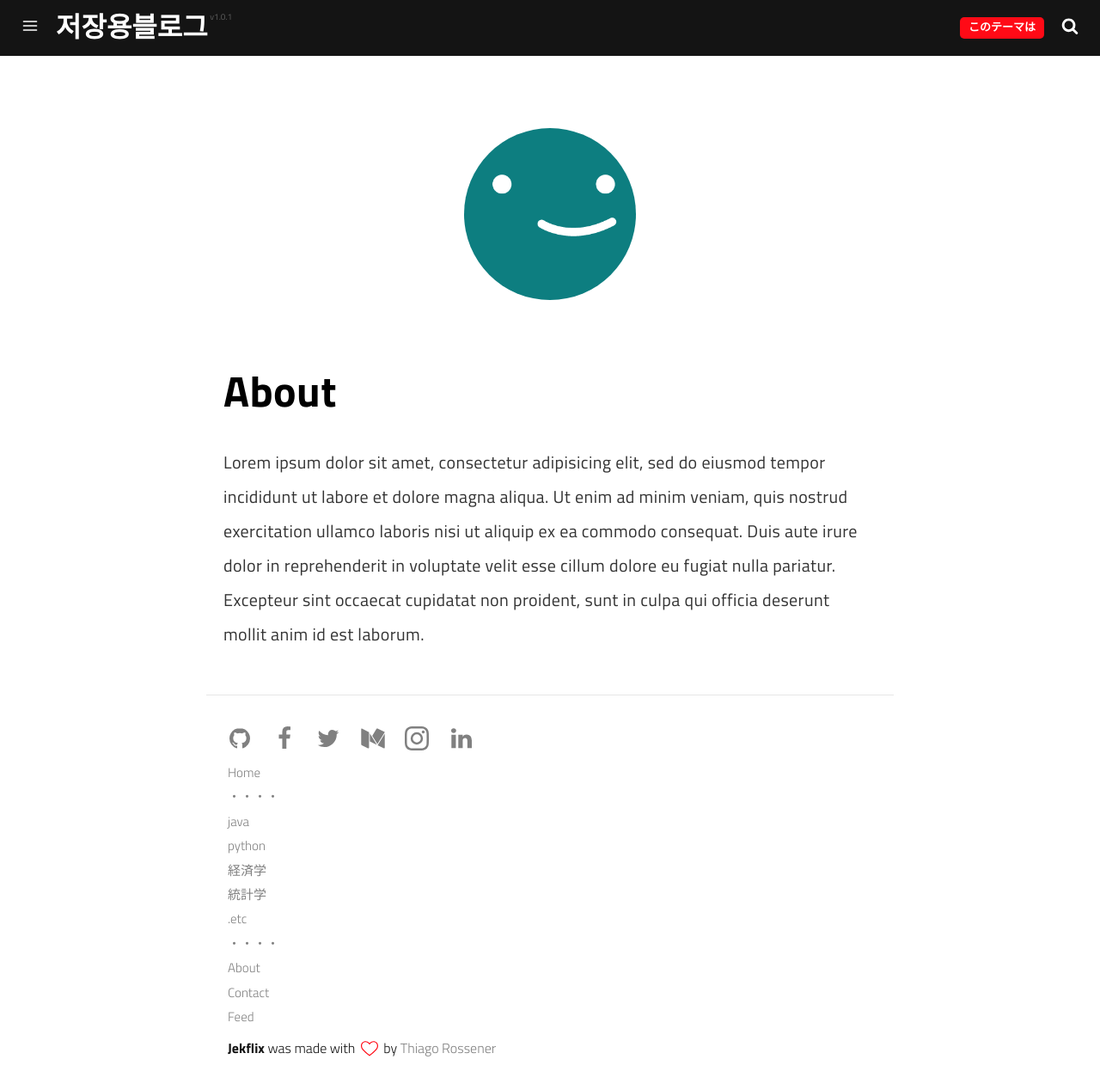
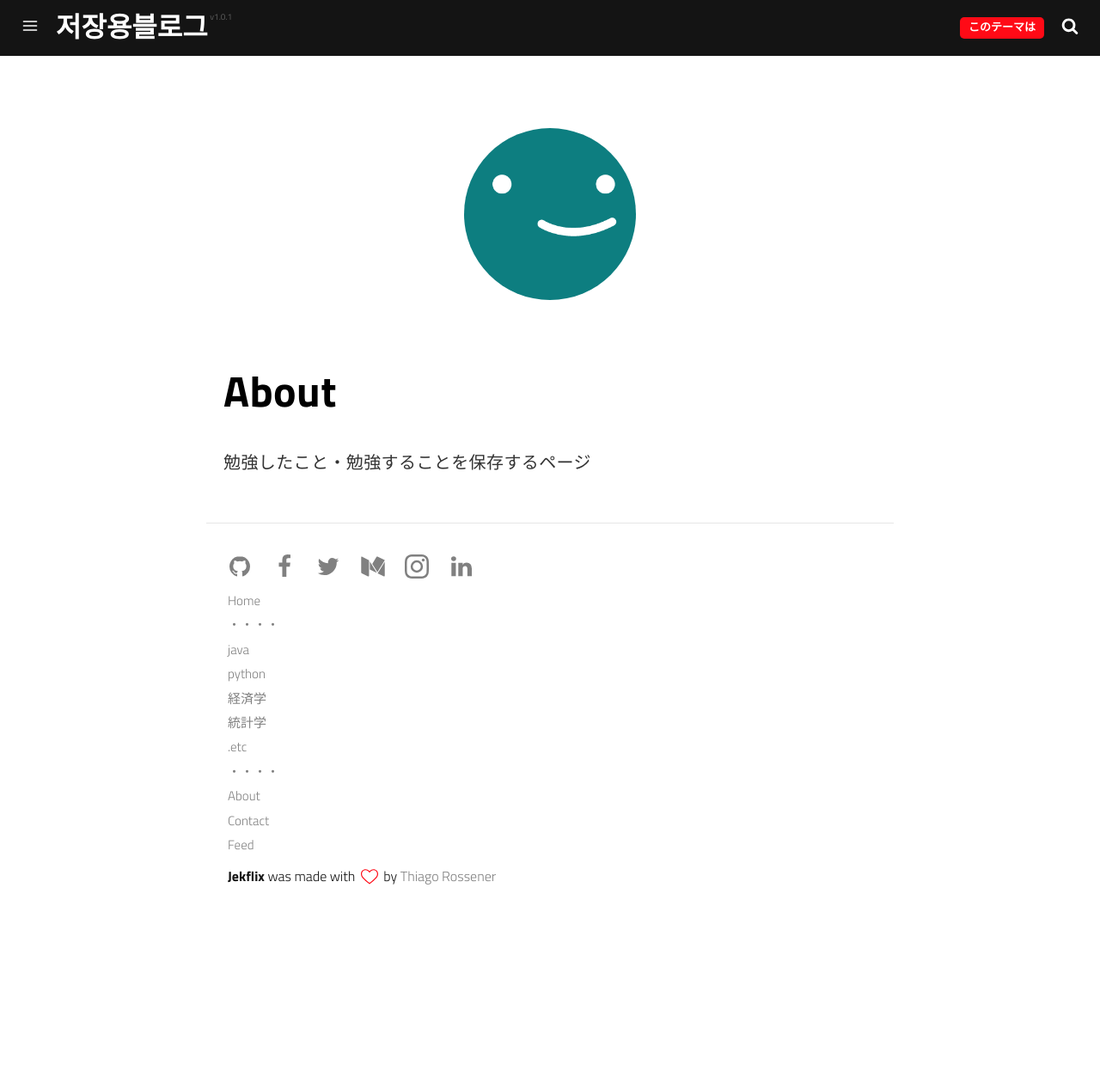
Before and after one commit to HwangYong88/HwangYong88.github.io, a Jekyll site: the page built from pages/about.md, in a window 1280 px wide and 1268 px high. Shown: the whole window at 86% size. Built offline with Jekyll 4.4.1, drawn with Linux system fonts in a browser that asks for light colours; a script that is not in the unit is left out.

Commit message:
초기화 3.6

```diff
--- a/pages/about.md
+++ b/pages/about.md
@@ -9,9 +9,4 @@ permalink: /about/
 
 # About
 
-Lorem ipsum dolor sit amet, consectetur adipisicing elit, sed do eiusmod
-tempor incididunt ut labore et dolore magna aliqua. Ut enim ad minim veniam,
-quis nostrud exercitation ullamco laboris nisi ut aliquip ex ea commodo
-consequat. Duis aute irure dolor in reprehenderit in voluptate velit esse
-cillum dolore eu fugiat nulla pariatur. Excepteur sint occaecat cupidatat non
-proident, sunt in culpa qui officia deserunt mollit anim id est laborum.
+勉強したこと・勉強することを保存するページ
```
